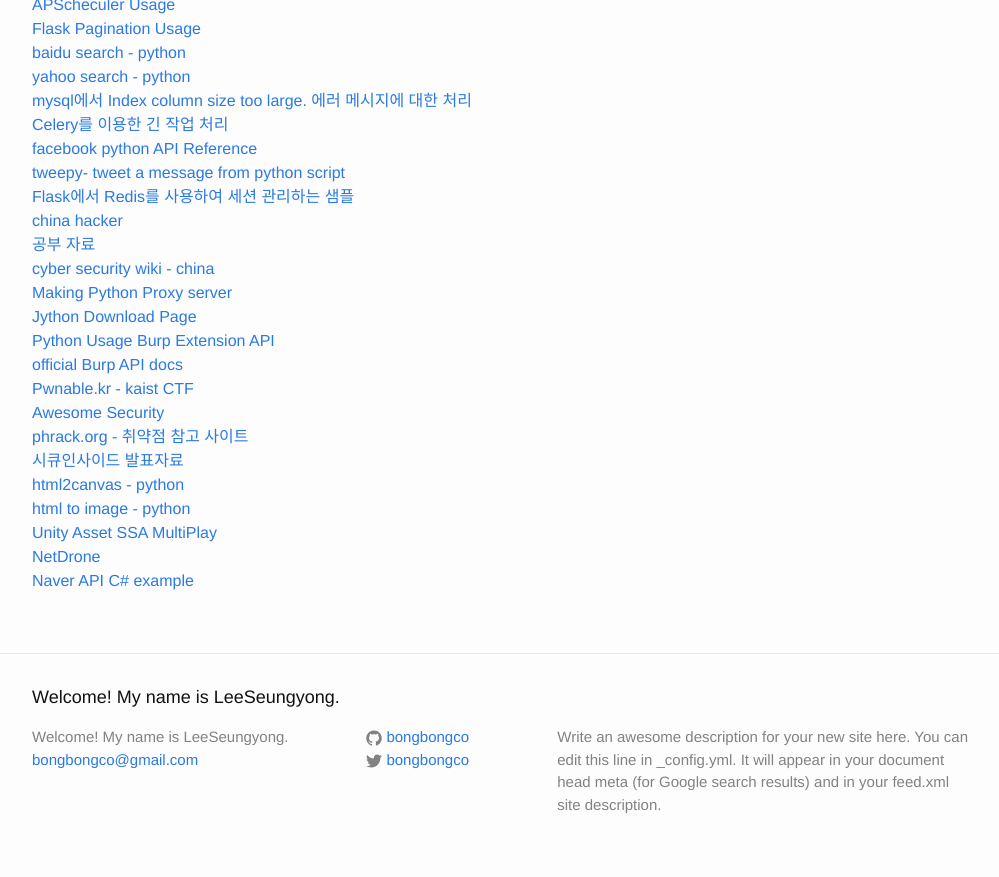
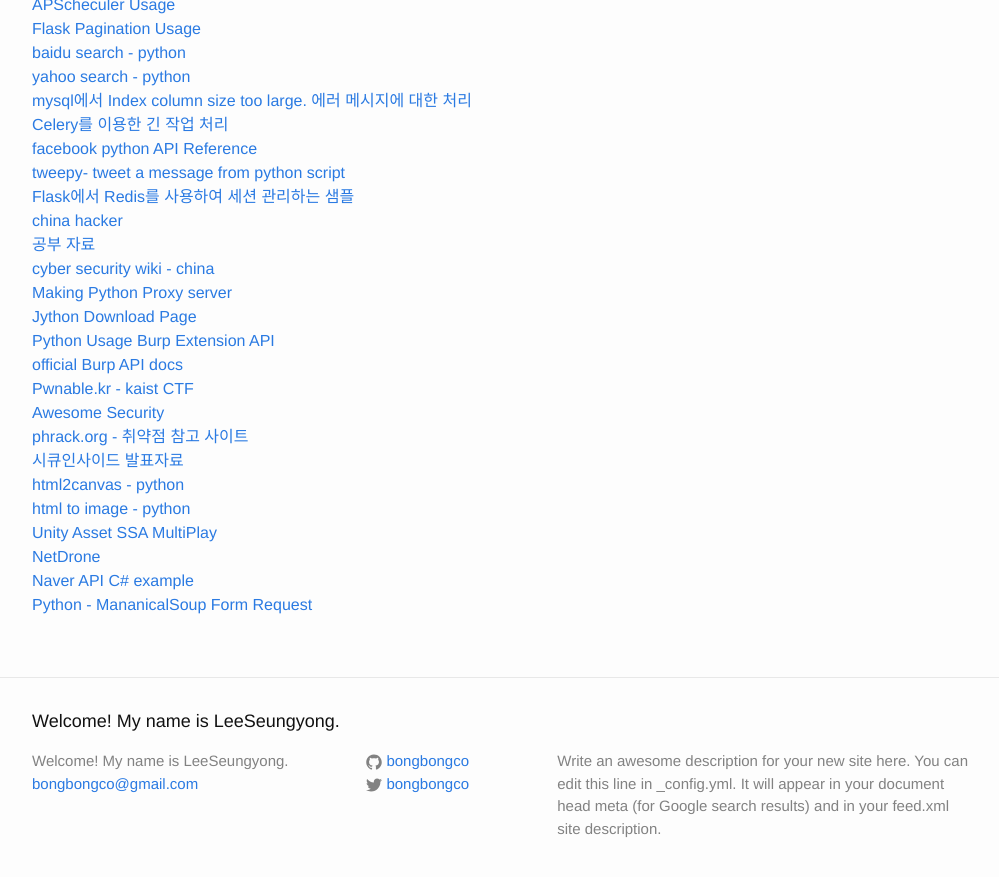
Before and after one commit to LktProgrammer/bongbongco.github.io, a Jekyll site: the page built from _posts/2016-07-22-Website-List.markdown, in a window 1280 px wide and 900 px high, scrolled down 2079 px. Shown: the top 877 px of the window, without its empty margins (138-1137 px from the left). Built offline with Jekyll 4.4.1, drawn with Linux system fonts in a browser that asks for light colours.

Commit message:
Update 2016-07-22-Website-List.markdown

```diff
--- a/_posts/2016-07-22-Website-List.markdown
+++ b/_posts/2016-07-22-Website-List.markdown
@@ -106,3 +106,4 @@ title: 참고할 웹 사이트들.
 [Unity Asset SSA MultiPlay](https://www.assetstore.unity3d.com/en/#!/content/70818)
 [NetDrone](http://wiki.vogie.net/origin/Main_Page)
 [Naver API C# example](http://blog.danggun.net/3460)
+[Python - MananicalSoup Form Request ](https://github.com/hickford/MechanicalSoup)
```
